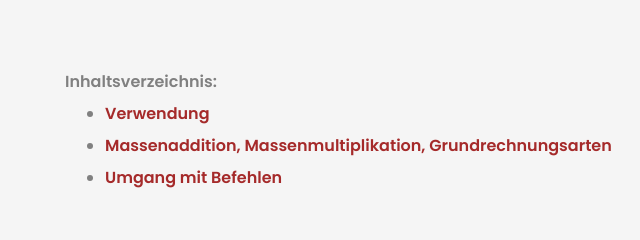
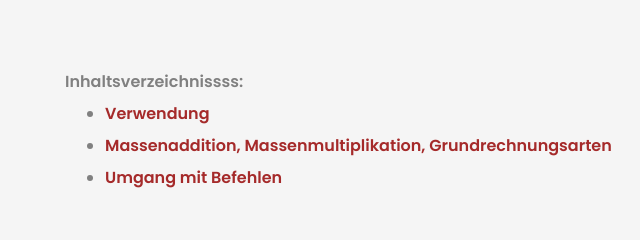
Before and after one commit to regevson/discount-solutions.github.io, a plain HTML site: page tabellenkalkulation.html in a window 1280 px wide. Shown: the part 556-796 px from the top of the page, 0-640 px from the left. Drawn offline with nearby package versions, Linux system fonts and the light colour scheme; files whose address does not match are found by name; a web font is replaced by a local one.

Commit message:
Add files via upload

```diff
--- a/tabellenkalkulation.html
+++ b/tabellenkalkulation.html
@@ -109,7 +109,7 @@
 			<div class="container">
 				<div style="padding:10px;" class="row">
 
-				<b>Inhaltsverzeichnis:</b>
+				<b>Inhaltsverzeichnissss:</b>
 				<ul>
 				<li><a style="color:brown; font-weight:bold;" href="#verwendung">Verwendung</a></li>
 				<li><a style="color:brown; font-weight:bold;" href="#grundra">Massenaddition, Massenmultiplikation, Grundrechnungsarten</a></li>
```
